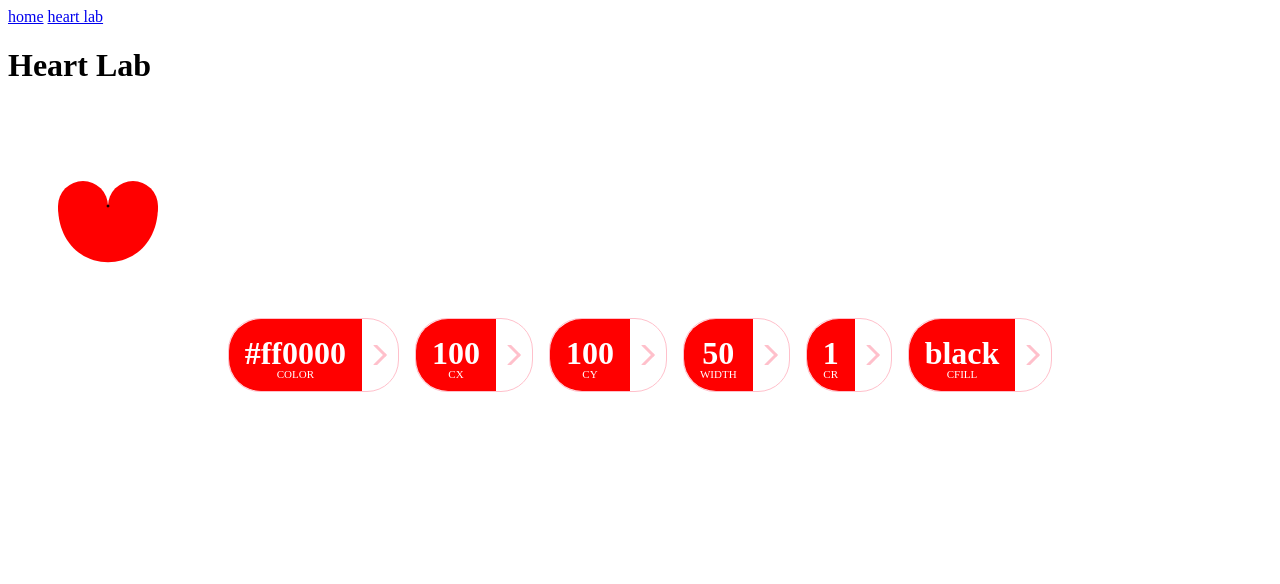
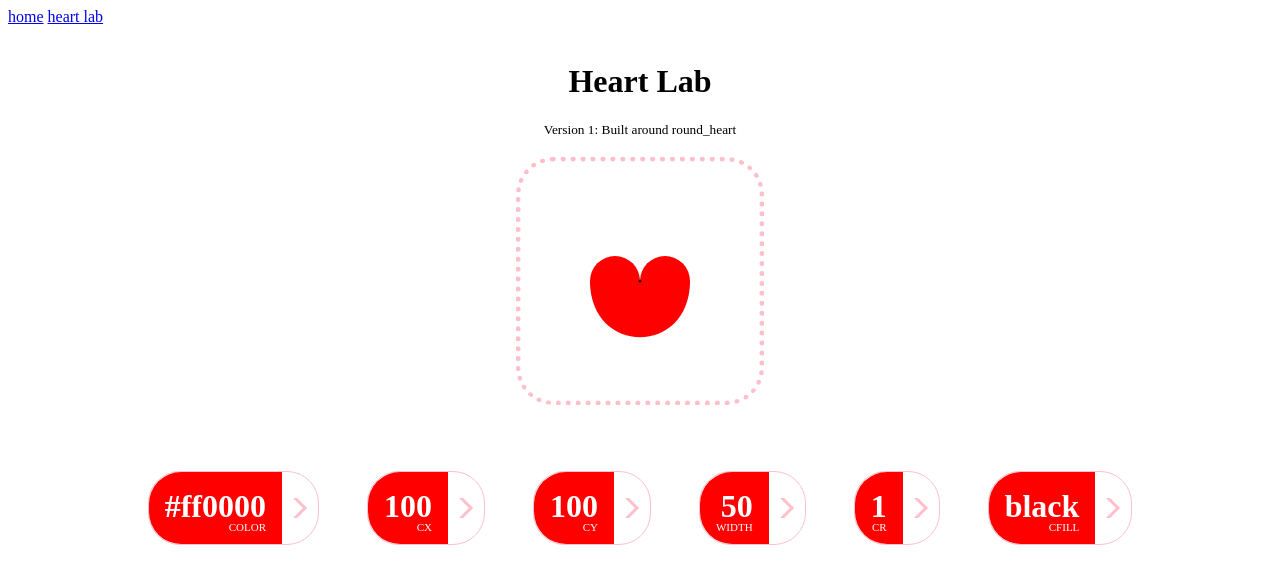
Before and after one commit to winnie-phebus/sandbox, a SvelteKit app in the folder svelteland/svkitland/: page /labs/svg/heart in a window 1280 px wide. Shown: the top 584 px of the page. Built offline with nearby package versions, Linux system fonts and the light colour scheme.

Commit message:
'Complete' HeartLab V1

```diff
--- a/svelteland/svkitland/src/lib/components/controlAdjuster.svelte
+++ b/svelteland/svkitland/src/lib/components/controlAdjuster.svelte
@@ -44,7 +44,6 @@
 		<div class="adjuster">
 			{#if controls.type === 'number'}
 				{@const numControls = controls as NumberControls}
-				{@const step = numControls.step}
 				<input type="number" min={numControls.min} max={numControls.max} bind:value />
 				<input type="range" min={controls.min} max={controls.max} bind:value />
 			{:else if controls.type === 'color'}
@@ -57,13 +56,26 @@
 </main>
 
 <style>
-	.container .adjuster {
+	.container {
 		display: inline-flex;
+		justify-content: center;
+		align-items: center;
+		/* padding: 0.3rem; */
+		margin: 0.05in;
+		height: 100%;
+		width: 100%;
+	}
+
+	.adjuster {
+		display: flex;
+		justify-content: center;
+		align-items: center;
+		margin: 2.5%;
 	}
 
 	.container .adjuster input[type='range'] {
 		accent-color: var(--accent-color);
-		margin: 2%;
+		/* margin: 2%; */
 	}
 	.container .adjuster input[type='color'] {
 		appearance: none;
--- a/svelteland/svkitland/src/routes/labs/svg/heart/+page.svelte
+++ b/svelteland/svkitland/src/routes/labs/svg/heart/+page.svelte
@@ -62,8 +62,6 @@
 	};
 </script>
 
-<h1>Heart Lab</h1>
-
 <main>
 	{#snippet heartDataValue(value: number | string, label: string = '')}
 		<div class="hData">
@@ -73,7 +71,11 @@
 	{/snippet}
 
 	<div class="card">
-		<RoundHeart {...roundHeart} />
+		<h1>Heart Lab</h1>
+		<sub>Version 1: Built around round_heart</sub>
+		<div class="heartSvgContainer">
+			<RoundHeart {...roundHeart} />
+		</div>
 		<div class="heartControls">
 			{#each Object.keys(heartValueControls) as key}
 				<div class="hDataContainer">
@@ -94,10 +96,30 @@
 
 <style>
 	main {
-		--fill-color: red;
+		--fill-color: palevioletred;
 		--primary-color: red;
 		--on-primary: white;
 		--accent-color: pink;
+		width: 90%;
+		margin: 0 auto;
+	}
+
+	.card {
+		display: flex;
+		flex-direction: column;
+		justify-content: center;
+		align-items: center;
+		margin: 1rem;
+	}
+
+	.card .heartSvgContainer {
+		display: flex;
+		justify-content: center;
+		align-items: center;
+		border: 5px dotted var(--accent-color);
+		border-radius: 15%;
+		margin: 0.2in;
+		padding: 0.2in;
 	}
 
 	.heartControls {
@@ -105,16 +127,17 @@
 		justify-content: center;
 		align-items: center;
 		flex-wrap: wrap;
+		margin: 2%;
 	}
 
 	.hDataContainer {
 		display: flex;
 		justify-content: start;
-		height: fit-content;
+		height: max-content;
 		align-items: center;
 		border: 1px solid var(--accent-color);
 		border-radius: 2rem;
-		margin: 0.5rem;
+		margin: 0.25in;
 	}
 
 	.hDataContainer .contents {
@@ -124,20 +147,20 @@
 		/* border: 1px solid var(--accent-color); */
 		padding: 0.3rem;
 		margin: 0.2rem;
-		height: match-parent;
+		height: min-content;
 	}
 
 	.hDataContainer .hData {
 		display: flex;
 		float: inline-start;
 		flex-direction: column;
-		height: fit-content;
+		height: 100%;
 		width: fit-content;
 		padding: 1rem;
 		background-color: var(--primary-color);
 		color: var(--on-primary);
 		justify-content: center;
-		align-items: center;
+		align-items: end;
 		border-top-left-radius: inherit;
 		border-bottom-left-radius: inherit;
 	}
```
